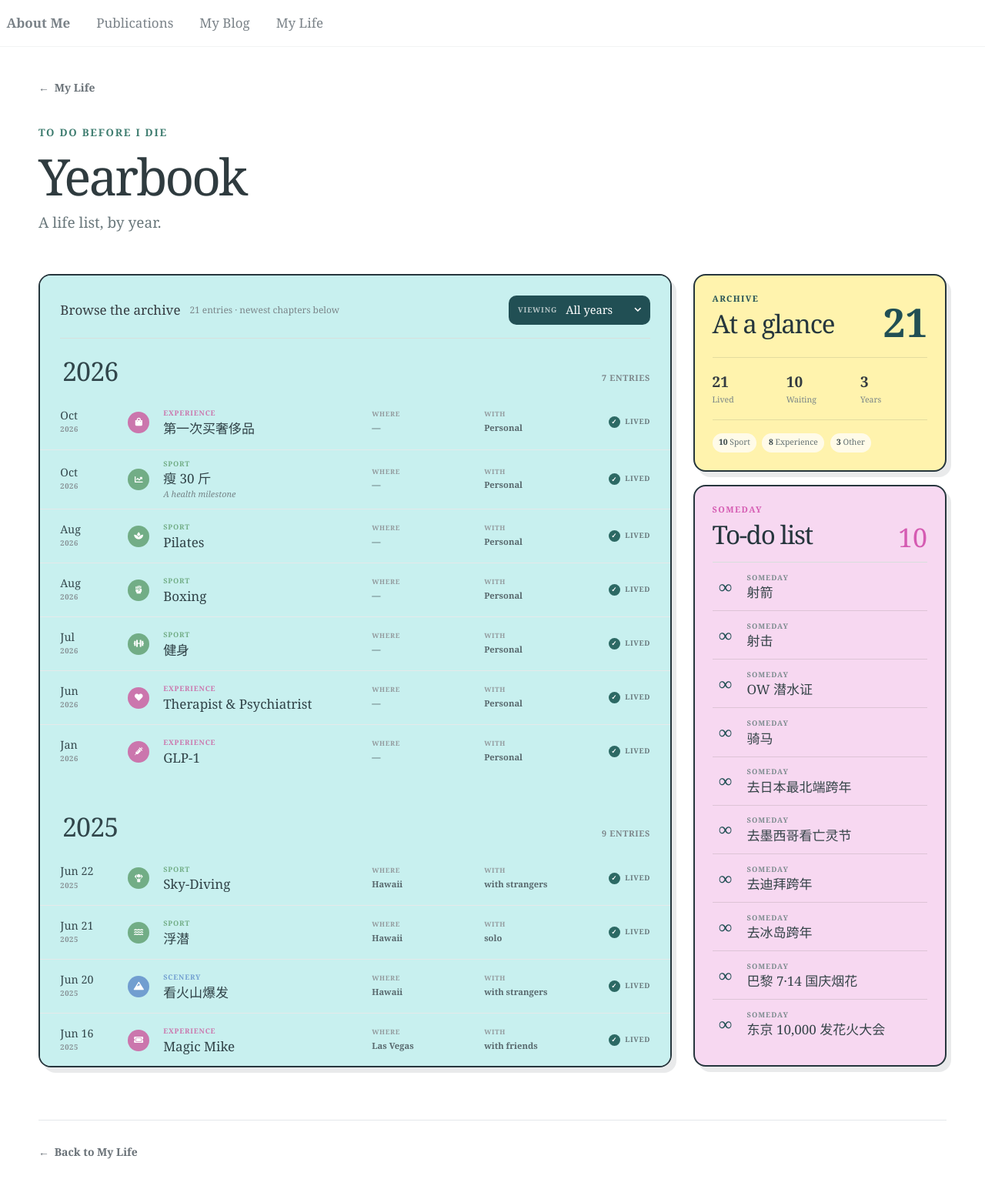
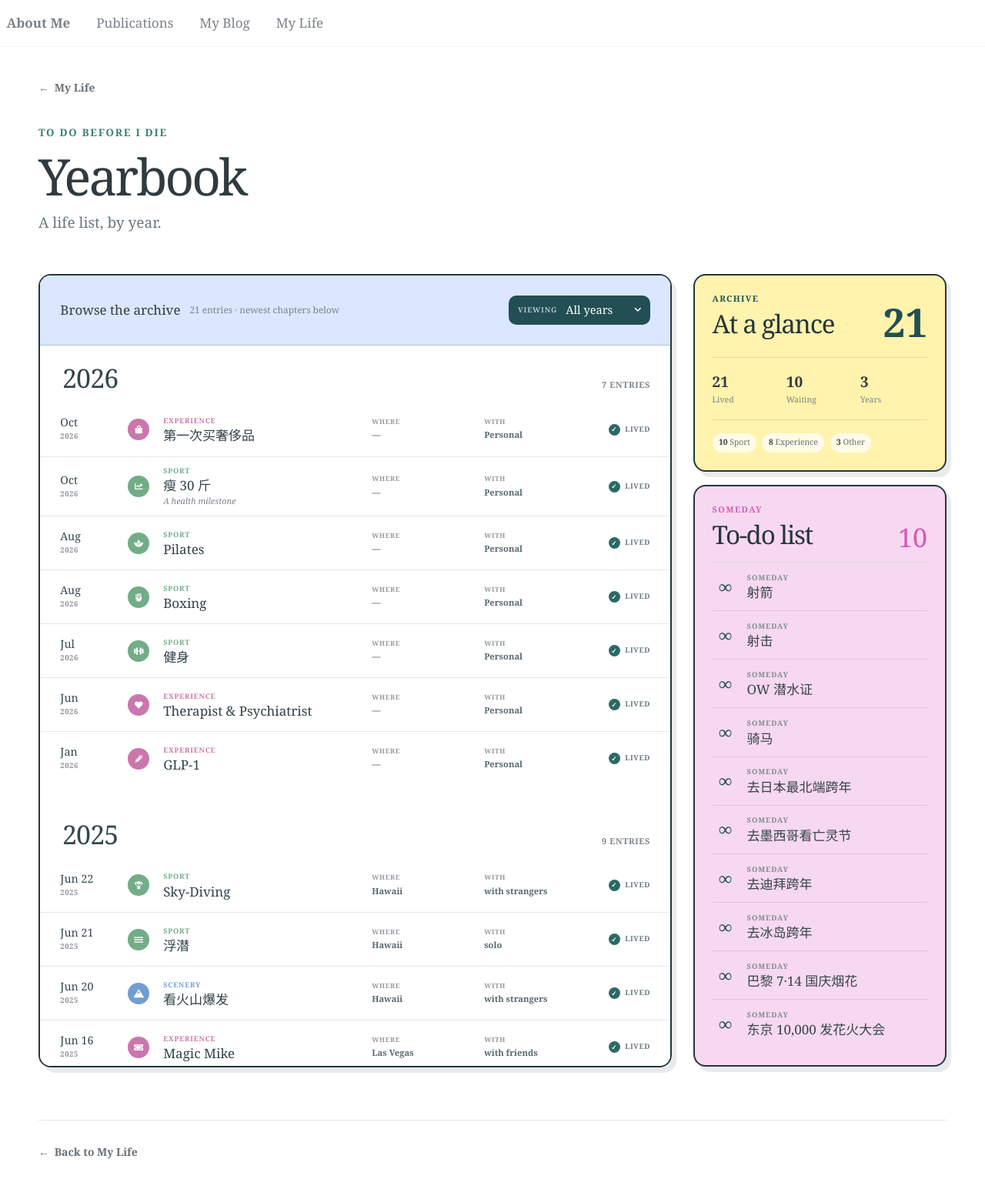
Before and after one commit to Cathylixi/Cathylixi.github.io, a Jekyll site: the page built from _pages/life-yearbook.md, in a window 1280 px wide. Shown: the top 1545 px of the page at 77% size. Built offline with Jekyll 4.4.1, drawn with Linux system fonts in a browser that asks for light colours.

Commit message:
Split Yearbook into blue header and white archive

```diff
--- a/_sass/_yearbook.scss
+++ b/_sass/_yearbook.scss
@@ -57,7 +57,7 @@
 }
 
 .yearbook-dense {
-  --yearbook-aqua: #c8f0ef;
+  --yearbook-blue: #d9e7ff;
   --yearbook-yellow: #fff3ad;
   --yearbook-pink: #f7d8f1;
   --yearbook-ink: #26363d;
@@ -69,14 +69,14 @@
   color: #343b40;
 }
 
-/* The archive is one continuous panel: heading, controls, and records. */
+/* Match Reading: a colored control band above a white archive. */
 .yearbook-archive-pane {
   --yearbook-panel-pad: clamp(1.15rem, 2.2vw, 1.55rem);
   height: var(--yearbook-workspace-height, auto);
-  padding: var(--yearbook-panel-pad);
+  padding: 0 var(--yearbook-panel-pad) var(--yearbook-panel-pad);
   overflow-x: hidden;
   overflow-y: auto;
-  background: var(--yearbook-aqua);
+  background: #fff;
   border: 2px solid var(--yearbook-ink);
   border-radius: 16px;
   box-shadow: 6px 7px 0 rgba(38, 54, 61, 0.1);
@@ -100,11 +100,11 @@
 .yearbook-archive-pane .yearbook-year-picker {
   top: 0;
   z-index: 3;
-  margin: 0 0 1.35rem;
-  padding: 0 0 1rem;
-  background: rgba(200, 240, 239, 0.96);
+  margin: 0 calc(0px - var(--yearbook-panel-pad)) 1.35rem;
+  padding: var(--yearbook-panel-pad);
+  background: rgba(217, 231, 255, 0.97);
   border: 0;
-  border-bottom: 1px solid #d7dfdd;
+  border-bottom: 1px solid rgba(38, 54, 61, 0.2);
   border-radius: 0;
   box-shadow: none;
   backdrop-filter: blur(8px);
@@ -143,12 +143,12 @@
 .yearbook-archive-pane .yearbook-row {
   padding-right: var(--yearbook-panel-pad);
   padding-left: var(--yearbook-panel-pad);
-  background: transparent;
+  background: #fff;
   border-left: 0;
 }
 
 .yearbook-archive-pane .yearbook-row:hover {
-  background: rgba(255, 255, 255, 0.42);
+  background: rgba(217, 231, 255, 0.52);
 }
 
 .yearbook-archive-pane .yearbook-dense__closing {
@@ -353,7 +353,7 @@
 
   .yearbook-archive-pane {
     height: auto;
-    padding-right: 0;
+    padding: 0 var(--yearbook-panel-pad) var(--yearbook-panel-pad);
     overflow: visible;
   }
 
```
